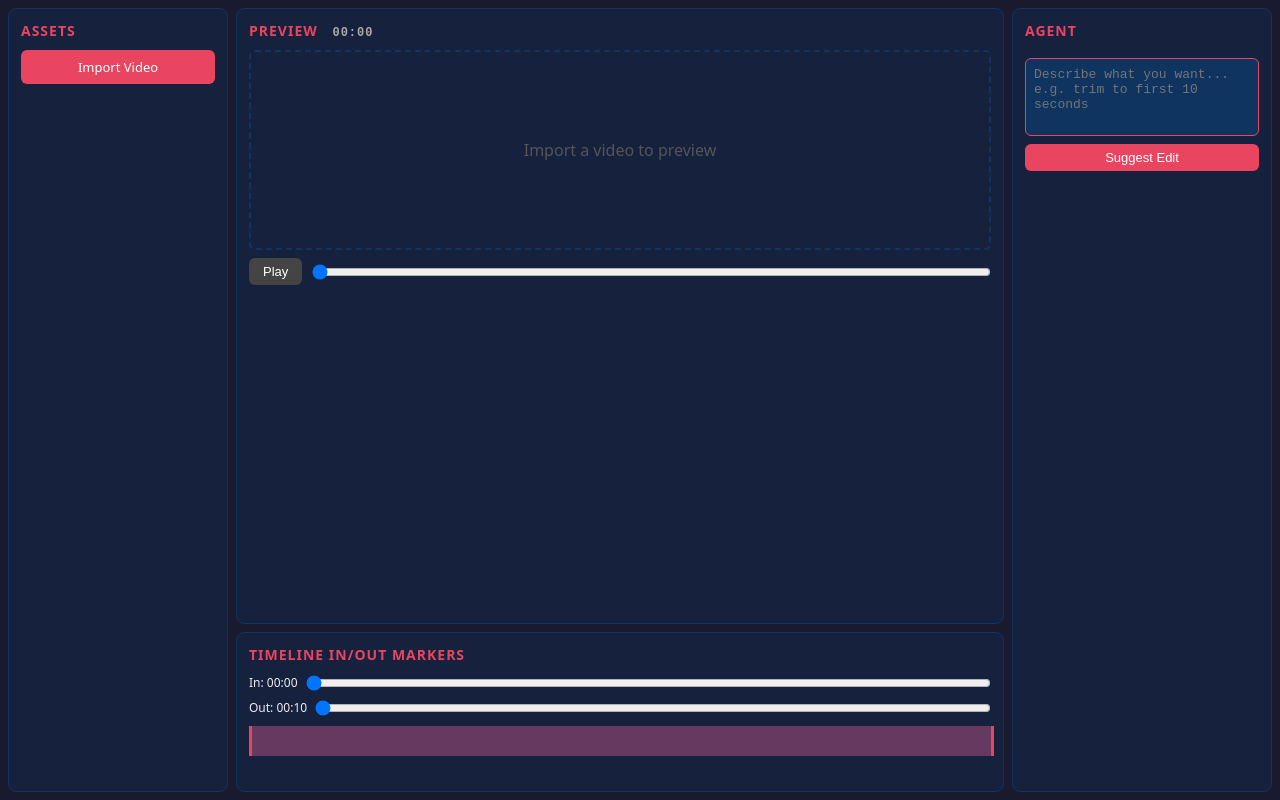
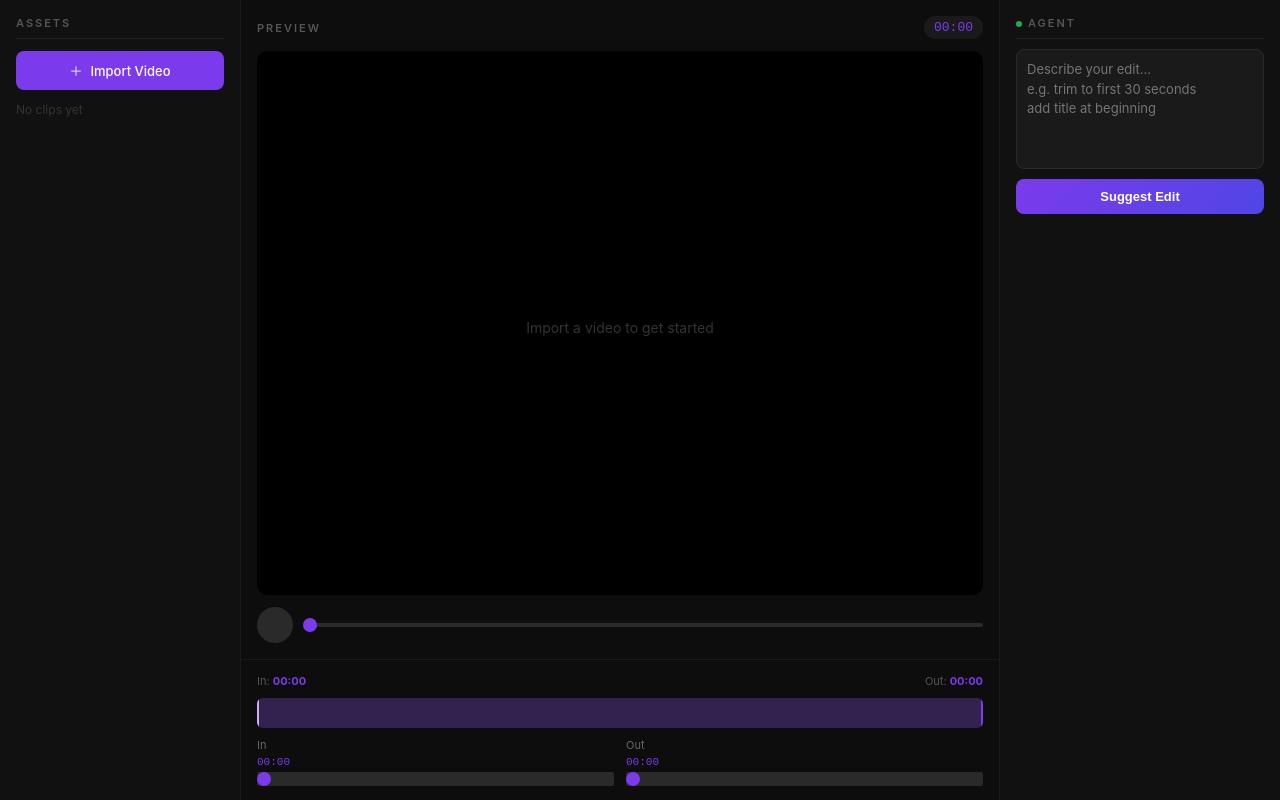
Before and after one commit to amir1986/web-video-editor-agent-platform, a React (Vite) app in the folder apps/web/: page / in a window 1280 px wide. Built offline with nearby package versions, Linux system fonts and the light colour scheme.

Commit message:
feat: modern dark UI redesign

```diff
--- a/apps/web/src/App.css
+++ b/apps/web/src/App.css
@@ -1,138 +1,289 @@
 * { box-sizing: border-box; margin: 0; padding: 0; }
-body { font-family: system-ui, sans-serif; background: #1a1a2e; color: #eee; height: 100vh; }
+
+body {
+  font-family: "Inter", system-ui, sans-serif;
+  background: #0d0d0d;
+  color: #f0f0f0;
+  height: 100vh;
+  overflow: hidden;
+}
 
 .app {
   display: grid;
-  grid-template-columns: 220px 1fr 260px;
-  grid-template-rows: 1fr;
+  grid-template-columns: 240px 1fr 280px;
   height: 100vh;
-  gap: 8px;
-  padding: 8px;
+  gap: 1px;
+  background: #1a1a1a;
 }
 
 .panel {
-  background: #16213e;
-  border-radius: 8px;
-  padding: 12px;
-  border: 1px solid #0f3460;
+  background: #111;
+  padding: 16px;
   overflow-y: auto;
+  display: flex;
+  flex-direction: column;
+  gap: 12px;
 }
 
-h2 { font-size: 14px; color: #e94560; margin-bottom: 10px; text-transform: uppercase; letter-spacing: 1px; }
+.panel-header {
+  font-size: 11px;
+  font-weight: 600;
+  letter-spacing: 2px;
+  text-transform: uppercase;
+  color: #555;
+  padding-bottom: 8px;
+  border-bottom: 1px solid #1e1e1e;
+}
 
+/* ASSETS */
 .import-btn {
-  display: block;
-  background: #e94560;
+  display: flex;
+  align-items: center;
+  justify-content: center;
+  gap: 8px;
+  background: #7c3aed;
   color: white;
-  padding: 8px 12px;
-  border-radius: 6px;
+  padding: 10px;
+  border-radius: 8px;
   cursor: pointer;
-  text-align: center;
   font-size: 13px;
-  margin-bottom: 10px;
+  font-weight: 500;
+  transition: background 0.2s;
 }
-.import-btn:hover { background: #c73652; }
+.import-btn:hover { background: #6d28d9; }
+
+.clip-list { display: flex; flex-direction: column; gap: 6px; }
 
 .clip-item {
-  padding: 6px 8px;
-  background: #0f3460;
-  border-radius: 4px;
-  margin-bottom: 4px;
+  padding: 8px 10px;
+  background: #1a1a1a;
+  border: 1px solid #2a2a2a;
+  border-radius: 6px;
   font-size: 12px;
+  color: #ccc;
   white-space: nowrap;
   overflow: hidden;
   text-overflow: ellipsis;
+  cursor: pointer;
+  transition: border-color 0.2s;
 }
+.clip-item:hover { border-color: #7c3aed; color: #fff; }
 
+/* MAIN */
 .main-area {
   display: flex;
   flex-direction: column;
+  background: #0d0d0d;
+}
+
+.preview-panel {
+  flex: 1;
+  display: flex;
+  flex-direction: column;
+  padding: 16px;
+  gap: 12px;
+  border-bottom: 1px solid #1a1a1a;
+}
+
+.preview-top {
+  display: flex;
+  align-items: center;
+  justify-content: space-between;
+}
+
+.timecode {
+  font-family: "SF Mono", monospace;
+  font-size: 13px;
+  color: #7c3aed;
+  background: #1a1a1a;
+  padding: 4px 10px;
+  border-radius: 20px;
+}
+
+.video-container {
+  flex: 1;
+  background: #000;
+  border-radius: 10px;
+  overflow: hidden;
+  display: flex;
+  align-items: center;
+  justify-content: center;
+  min-height: 200px;
+}
+
+.video-container video { width: 100%; height: 100%; object-fit: contain; }
+
+.empty-preview {
+  color: #333;
+  font-size: 14px;
+  display: flex;
+  flex-direction: column;
+  align-items: center;
   gap: 8px;
 }
 
-.preview-panel { flex: 1; }
-.timeline-panel { height: 160px; }
-
-.empty-preview {
-  height: 200px;
-  display: flex;
-  align-items: center;
-  justify-content: center;
-  color: #555;
-  border: 2px dashed #0f3460;
-  border-radius: 6px;
-}
-
-.timecode {
-  font-family: monospace;
-  color: #aaa;
-  font-size: 12px;
-  margin-left: 10px;
-}
+.empty-preview span { font-size: 40px; }
 
 .controls {
   display: flex;
   align-items: center;
   gap: 10px;
-  margin-top: 8px;
 }
 
-button {
-  background: #e94560;
+.play-btn {
+  width: 36px;
+  height: 36px;
+  border-radius: 50%;
+  background: #7c3aed;
+  border: none;
+  color: white;
+  font-size: 14px;
+  cursor: pointer;
+  display: flex;
+  align-items: center;
+  justify-content: center;
+  flex-shrink: 0;
+  transition: background 0.2s, transform 0.1s;
+}
+.play-btn:hover { background: #6d28d9; transform: scale(1.05); }
+.play-btn:disabled { background: #2a2a2a; cursor: default; transform: none; }
+
+input[type=range] {
+  -webkit-appearance: none;
+  flex: 1;
+  height: 4px;
+  background: #2a2a2a;
+  border-radius: 2px;
+  outline: none;
+}
+input[type=range]::-webkit-slider-thumb {
+  -webkit-appearance: none;
+  width: 14px;
+  height: 14px;
+  border-radius: 50%;
+  background: #7c3aed;
+  cursor: pointer;
+}
+
+/* TIMELINE */
+.timeline-panel {
+  height: 140px;
+  padding: 14px 16px;
+  background: #0d0d0d;
+  display: flex;
+  flex-direction: column;
+  gap: 10px;
+}
+
+.timeline-labels {
+  display: flex;
+  justify-content: space-between;
+  font-size: 11px;
+  color: #555;
+}
+
+.timeline-track {
+  position: relative;
+  height: 40px;
+  background: #1a1a1a;
+  border-radius: 6px;
+  overflow: hidden;
+}
+
+.timeline-range {
+  position: absolute;
+  top: 0;
+  height: 100%;
+  background: rgba(124, 58, 237, 0.25);
+  border-left: 2px solid #7c3aed;
+  border-right: 2px solid #7c3aed;
+}
+
+.timeline-playhead {
+  position: absolute;
+  top: 0;
+  height: 100%;
+  width: 2px;
+  background: #fff;
+  opacity: 0.6;
+}
+
+.inout-controls {
+  display: flex;
+  gap: 12px;
+}
+.inout-controls label {
+  flex: 1;
+  font-size: 11px;
+  color: #666;
+  display: flex;
+  flex-direction: column;
+  gap: 4px;
+}
+.inout-controls span { color: #7c3aed; font-family: monospace; }
+
+/* AGENT */
+.agent-panel { gap: 10px; }
+
+textarea {
+  width: 100%;
+  background: #1a1a1a;
+  color: #f0f0f0;
+  border: 1px solid #2a2a2a;
+  border-radius: 8px;
+  padding: 10px;
+  font-size: 13px;
+  resize: none;
+  outline: none;
+  line-height: 1.5;
+  transition: border-color 0.2s;
+  font-family: inherit;
+}
+textarea:focus { border-color: #7c3aed; }
+
+.suggest-btn {
+  width: 100%;
+  padding: 10px;
+  background: linear-gradient(135deg, #7c3aed, #4f46e5);
   color: white;
   border: none;
-  padding: 6px 14px;
+  border-radius: 8px;
+  font-size: 13px;
+  font-weight: 600;
+  cursor: pointer;
+  transition: opacity 0.2s, transform 0.1s;
+}
+.suggest-btn:hover { opacity: 0.9; transform: translateY(-1px); }
+.suggest-btn:disabled { opacity: 0.4; cursor: default; transform: none; }
+
+.agent-response {
+  font-size: 11px;
+  font-family: "SF Mono", monospace;
+  background: #0a0a0a;
+  border: 1px solid #1e1e1e;
+  padding: 10px;
   border-radius: 6px;
-  cursor: pointer;
-  font-size: 13px;
-}
-button:hover { background: #c73652; }
-button:disabled { background: #444; cursor: default; }
-
-.inout {
-  display: flex;
-  flex-direction: column;
-  gap: 8px;
-  margin-bottom: 10px;
-}
-.inout label { font-size: 12px; display: flex; align-items: center; gap: 8px; }
-.inout input[type=range] { flex: 1; }
-
-.timeline-bar {
-  position: relative;
-  height: 30px;
-  background: #0f3460;
-  border-radius: 4px;
-}
-.timeline-range {
-  position: absolute;
-  top: 0; height: 100%;
-  background: rgba(233, 69, 96, 0.4);
-}
-.timeline-in, .timeline-out {
-  position: absolute;
-  top: 0; height: 100%;
-  width: 3px;
-  background: #e94560;
+  overflow-x: auto;
+  white-space: pre-wrap;
+  color: #a78bfa;
+  line-height: 1.5;
+  flex: 1;
 }
 
-.agent-panel { display: flex; flex-direction: column; gap: 8px; }
-textarea {
-  width: 100%;
-  background: #0f3460;
-  color: #eee;
-  border: 1px solid #e94560;
-  border-radius: 6px;
-  padding: 8px;
-  font-size: 13px;
-  resize: none;
+.status-dot {
+  width: 6px;
+  height: 6px;
+  border-radius: 50%;
+  background: #22c55e;
+  display: inline-block;
+  margin-right: 6px;
+  animation: pulse 2s infinite;
 }
-.agent-response {
-  font-size: 11px;
-  background: #0a0a1a;
-  padding: 8px;
-  border-radius: 4px;
-  overflow-x: auto;
-  white-space: pre-wrap;
-  color: #0f0;
+@keyframes pulse {
+  0%, 100% { opacity: 1; }
+  50% { opacity: 0.3; }
 }
+
+::-webkit-scrollbar { width: 4px; }
+::-webkit-scrollbar-track { background: transparent; }
+::-webkit-scrollbar-thumb { background: #2a2a2a; border-radius: 2px; }
--- a/apps/web/src/App.tsx
+++ b/apps/web/src/App.tsx
@@ -3,10 +3,9 @@ import "./App.css";
 import { saveProjectState as saveToDB, loadProjectState as loadFromDB } from "./utils/indexedDB";
 
 interface Clip { id: string; name: string; url: string; duration: number; }
-interface InOut { in: number; out: number; }
-interface ProjectState { clips: Clip[]; inOut: InOut; titles: string[]; exports: string[]; }
+interface ProjectState { clips: Clip[]; inOut: { in: number; out: number }; titles: string[]; exports: string[]; }
 
-const defaultState: ProjectState = { clips: [], inOut: { in: 0, out: 10 }, titles: [], exports: [] };
+const defaultState: ProjectState = { clips: [], inOut: { in: 0, out: 0 }, titles: [], exports: [] };
 
 export default function App() {
   const [state, setState] = useState<ProjectState>(defaultState);
@@ -31,24 +30,18 @@ export default function App() {
     if (!file) return;
     const url = URL.createObjectURL(file);
     const clip: Clip = { id: Date.now().toString(), name: file.name, url, duration: 0 };
-    const newState = { ...state, clips: [...state.clips, clip] };
-    save(newState);
+    save({ ...state, clips: [...state.clips, clip] });
   };
 
   const handleVideoLoad = () => {
-    if (!videoRef.current) return;
-    const dur = videoRef.current.duration;
+    const dur = videoRef.current?.duration || 0;
     const clips = state.clips.map((c, i) => i === state.clips.length - 1 ? { ...c, duration: dur } : c);
     save({ ...state, clips, inOut: { in: 0, out: dur } });
   };
 
-  const handleTimeUpdate = () => {
-    if (videoRef.current) setCurrentTime(videoRef.current.currentTime);
-  };
-
   const togglePlay = () => {
     if (!videoRef.current) return;
-    if (playing) { videoRef.current.pause(); } else { videoRef.current.play(); }
+    playing ? videoRef.current.pause() : videoRef.current.play();
     setPlaying(!playing);
   };
 
@@ -58,19 +51,10 @@ export default function App() {
     setCurrentTime(t);
   };
 
-  const handleInChange = (e: React.ChangeEvent<HTMLInputElement>) => {
-    save({ ...state, inOut: { ...state.inOut, in: parseFloat(e.target.value) } });
-  };
+  const fmt = (t: number) => `${Math.floor(t/60).toString().padStart(2,"0")}:${Math.floor(t%60).toString().padStart(2,"0")}`;
 
-  const handleOutChange = (e: React.ChangeEvent<HTMLInputElement>) => {
-    save({ ...state, inOut: { ...state.inOut, out: parseFloat(e.target.value) } });
-  };
-
-  const formatTime = (t: number) => {
-    const m = Math.floor(t / 60).toString().padStart(2, "0");
-    const s = Math.floor(t % 60).toString().padStart(2, "0");
-    return `${m}:${s}`;
-  };
+  const activeClip = state.clips[state.clips.length - 1];
+  const duration = activeClip?.duration || 0;
 
   const handleSuggest = async () => {
     if (!agentGoal.trim()) return;
@@ -84,85 +68,98 @@ export default function App() {
       });
       const data = await res.json();
       setAgentResponse(JSON.stringify(data, null, 2));
-    } catch (err) {
-      setAgentResponse("Error: Could not reach agent API. Is apps/api running?");
+    } catch {
+      setAgentResponse(" Could not reach agent API.\nMake sure apps/api is running on port 3001.");
     }
     setAgentLoading(false);
   };
 
-  const activeClip = state.clips[state.clips.length - 1];
-  const duration = activeClip?.duration || 0;
-
   return (
     <div className="app">
-      <div className="panel assets-panel">
-        <h2>Assets</h2>
+      {/* ASSETS */}
+      <div className="panel">
+        <div className="panel-header">Assets</div>
         <label className="import-btn">
-           Import Video
+          <span>＋</span> Import Video
           <input type="file" accept="video/*" onChange={handleImport} style={{ display: "none" }} />
         </label>
         <div className="clip-list">
+          {state.clips.length === 0 && <div style={{ color: "#333", fontSize: 12 }}>No clips yet</div>}
           {state.clips.map((c) => (
             <div key={c.id} className="clip-item"> {c.name}</div>
           ))}
         </div>
       </div>
 
+      {/* MAIN */}
       <div className="main-area">
-        <div className="panel preview-panel">
-          <h2>Preview <span className="timecode">{formatTime(currentTime)}</span></h2>
+        <div className="preview-panel">
+          <div className="preview-top">
+            <div className="panel-header" style={{ borderBottom: "none", paddingBottom: 0 }}>Preview</div>
+            <div className="timecode">{fmt(currentTime)}</div>
+          </div>
+          <div className="video-container">
             {activeClip ? (
               <video
                 ref={videoRef}
                 src={activeClip.url}
                 onLoadedMetadata={handleVideoLoad}
-              onTimeUpdate={handleTimeUpdate}
-              style={{ width: "100%", maxHeight: "300px", background: "#000" }}
+                onTimeUpdate={() => setCurrentTime(videoRef.current?.currentTime || 0)}
+                onEnded={() => setPlaying(false)}
               />
             ) : (
-            <div className="empty-preview">Import a video to preview</div>
+              <div className="empty-preview">
+                <span></span>
+                Import a video to get started
+              </div>
             )}
+          </div>
           <div className="controls">
-            <button onClick={togglePlay} disabled={!activeClip}>{playing ? " Pause" : " Play"}</button>
-            <input type="range" min={0} max={duration} step={0.1} value={currentTime} onChange={handleSeek} style={{ flex: 1 }} />
+            <button className="play-btn" onClick={togglePlay} disabled={!activeClip}>
+              {playing ? "" : ""}
+            </button>
+            <input type="range" min={0} max={duration} step={0.05} value={currentTime} onChange={handleSeek} />
           </div>
         </div>
 
-        <div className="panel timeline-panel">
-          <h2>Timeline  In/Out Markers</h2>
-          <div className="inout">
-            <label>In: {formatTime(state.inOut.in)}
-              <input type="range" min={0} max={duration} step={0.1} value={state.inOut.in} onChange={handleInChange} />
+        <div className="timeline-panel">
+          <div className="timeline-labels">
+            <span>In: <strong style={{color:"#7c3aed"}}>{fmt(state.inOut.in)}</strong></span>
+            <span>Out: <strong style={{color:"#7c3aed"}}>{fmt(state.inOut.out)}</strong></span>
+          </div>
+          <div className="timeline-track">
+            <div className="timeline-range" style={{
+              left: duration ? `${(state.inOut.in/duration)*100}%` : "0%",
+              width: duration ? `${((state.inOut.out-state.inOut.in)/duration)*100}%` : "100%"
+            }} />
+            <div className="timeline-playhead" style={{ left: duration ? `${(currentTime/duration)*100}%` : "0%" }} />
+          </div>
+          <div className="inout-controls">
+            <label>In <span>{fmt(state.inOut.in)}</span>
+              <input type="range" min={0} max={duration} step={0.05} value={state.inOut.in}
+                onChange={e => save({ ...state, inOut: { ...state.inOut, in: parseFloat(e.target.value) } })} />
             </label>
-            <label>Out: {formatTime(state.inOut.out)}
-              <input type="range" min={0} max={duration} step={0.1} value={state.inOut.out} onChange={handleOutChange} />
+            <label>Out <span>{fmt(state.inOut.out)}</span>
+              <input type="range" min={0} max={duration} step={0.05} value={state.inOut.out}
+                onChange={e => save({ ...state, inOut: { ...state.inOut, out: parseFloat(e.target.value) } })} />
             </label>
-          </div>
-          <div className="timeline-bar">
-            <div className="timeline-in" style={{ left: duration ? `${(state.inOut.in / duration) * 100}%` : "0%" }} />
-            <div className="timeline-out" style={{ left: duration ? `${(state.inOut.out / duration) * 100}%` : "100%" }} />
-            <div className="timeline-range" style={{
-              left: duration ? `${(state.inOut.in / duration) * 100}%` : "0%",
-              width: duration ? `${((state.inOut.out - state.inOut.in) / duration) * 100}%` : "100%"
-            }} />
           </div>
         </div>
       </div>
 
+      {/* AGENT */}
       <div className="panel agent-panel">
-        <h2>Agent</h2>
+        <div className="panel-header"><span className="status-dot" />Agent</div>
         <textarea
-          placeholder="Describe what you want... e.g. trim to first 10 seconds"
+          placeholder={"Describe your edit...\ne.g. trim to first 30 seconds\nadd title at beginning"}
           value={agentGoal}
-          onChange={(e) => setAgentGoal(e.target.value)}
-          rows={4}
+          onChange={e => setAgentGoal(e.target.value)}
+          rows={5}
         />
-        <button onClick={handleSuggest} disabled={agentLoading}>
-          {agentLoading ? "Thinking..." : " Suggest Edit"}
+        <button className="suggest-btn" onClick={handleSuggest} disabled={agentLoading}>
+          {agentLoading ? " Thinking..." : " Suggest Edit"}
         </button>
-        {agentResponse && (
-          <pre className="agent-response">{agentResponse}</pre>
-        )}
+        {agentResponse && <pre className="agent-response">{agentResponse}</pre>}
       </div>
     </div>
   );
```
Lines whose indentation alone changed are shown as unchanged.
